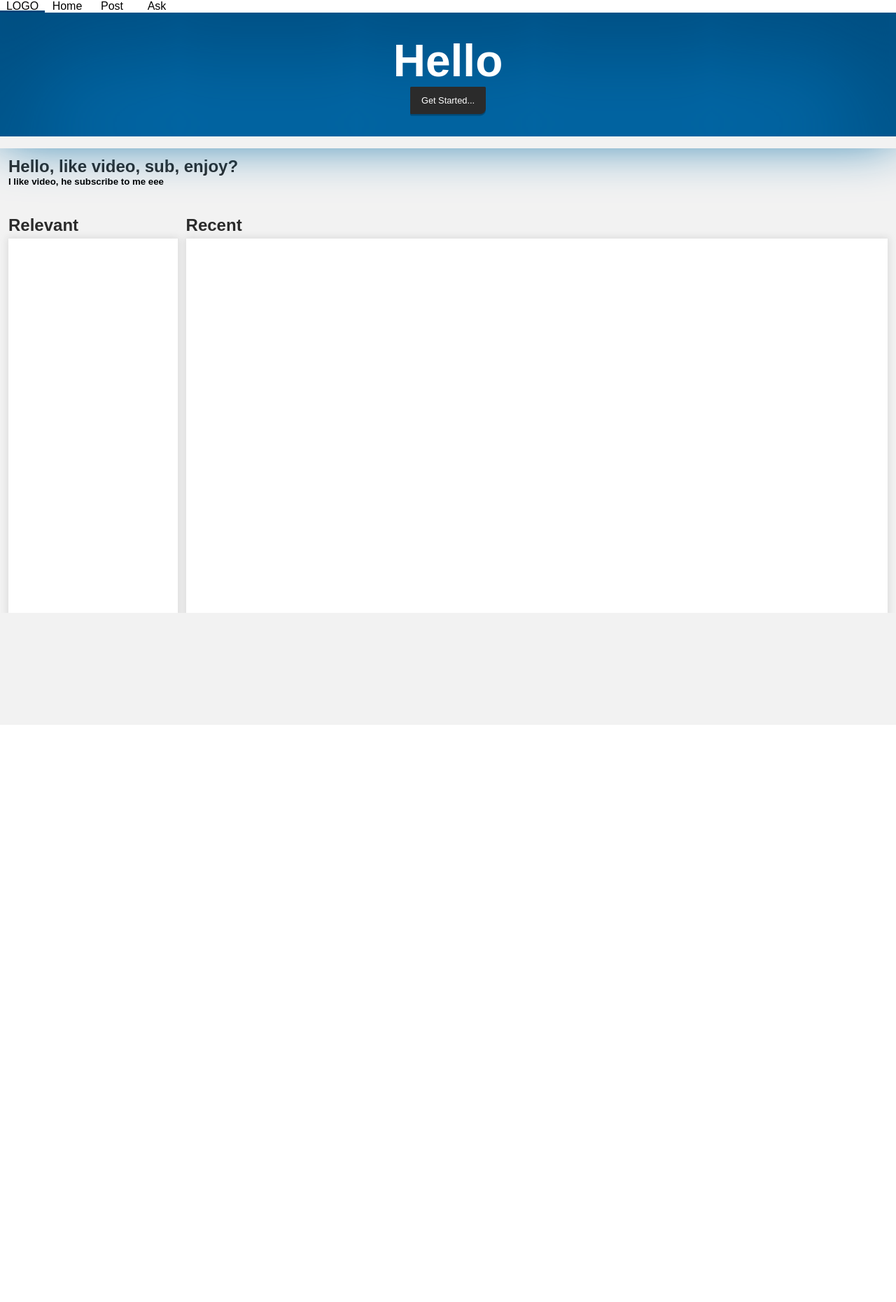
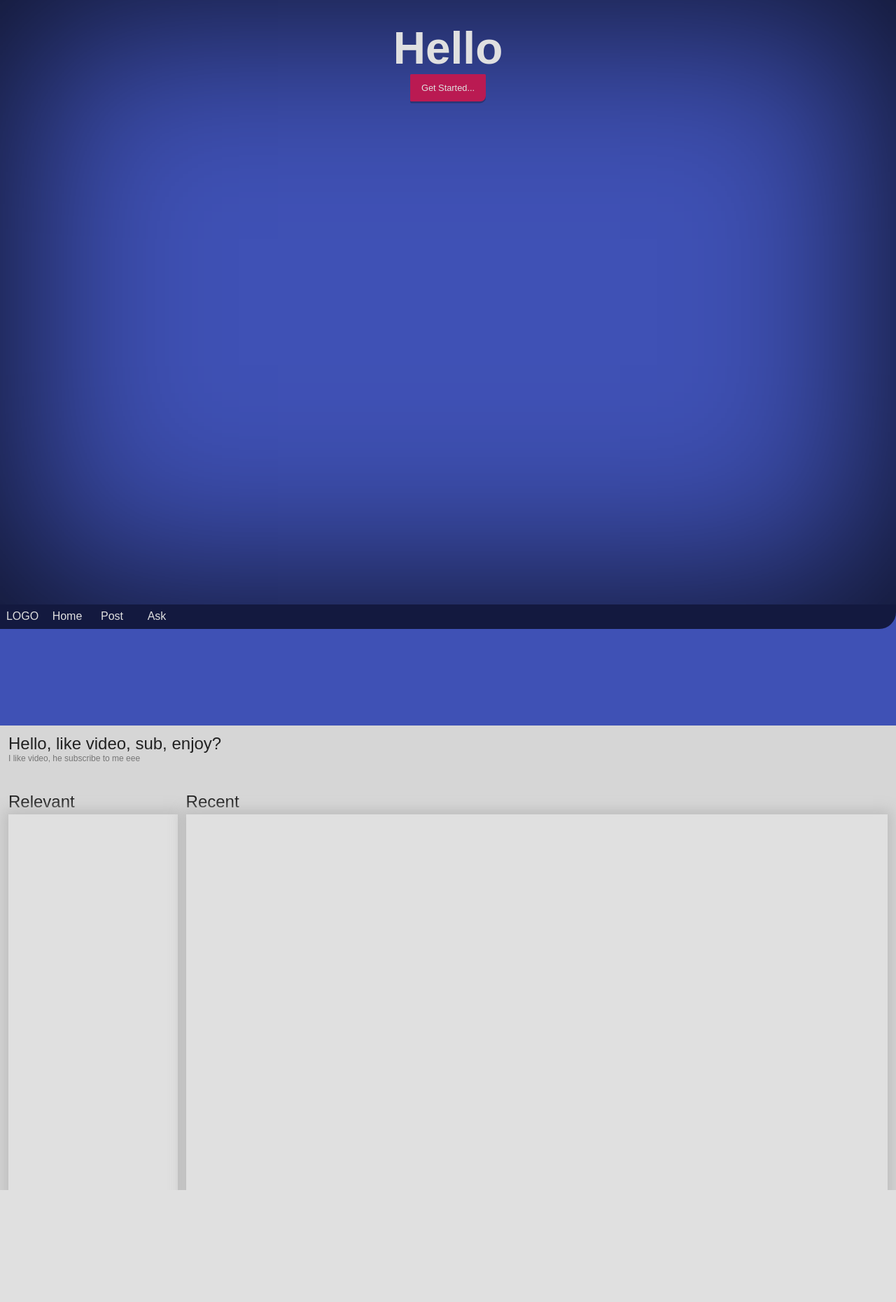
Before and after one commit to gabbe-k/tech-web-template, a PHP site: page / in a window 1280 px wide. Shown: the whole page at 70% size. Before the commit the page ends 1036 px from the top, so only its background shows below. Run offline with PHP 8.4, Linux system fonts and the light colour scheme.

Commit message:
Big Style Changes

```diff
--- a/css/master.css
+++ b/css/master.css
@@ -25,25 +25,33 @@
 }
 
 h1 {
-  color: #FFFFFF;
+  color: #e0e0e0;
   font-size: 4rem;
 }
 
 h2 {
-  color: #FFFFFF;
+  color: #e0e0e0;
   font-size: 1rem;
 }
 
 h3 {
-  color: #2b2b2b;
+  color: #212121;
   font-size: 1.5rem;
+  font-weight: 100;
+}
+
+h5 {
+  color: #757575;
+  font-size: 0.75rem;
+  font-weight: 100;
 }
 
 p {
   font-size: 0.8rem;
   font-weight: bolder;
-  color: white;
+  color: #757575;
   text-align: center;
+  font-weight: 100;
 }
 
 * {
@@ -73,46 +81,55 @@
 }
 
 h1 {
-  color: #FFFFFF;
+  color: #e0e0e0;
   font-size: 4rem;
 }
 
 h2 {
-  color: #FFFFFF;
+  color: #e0e0e0;
   font-size: 1rem;
 }
 
 h3 {
-  color: #2b2b2b;
+  color: #212121;
   font-size: 1.5rem;
+  font-weight: 100;
+}
+
+h5 {
+  color: #757575;
+  font-size: 0.75rem;
+  font-weight: 100;
 }
 
 p {
   font-size: 0.8rem;
   font-weight: bolder;
-  color: white;
+  color: #757575;
   text-align: center;
+  font-weight: 100;
 }
 
 .header-wrap {
-  border-bottom-right-radius: 1.5rem;
   z-index: 999;
 }
 
 .header-inner-wrap {
   display: grid;
   grid-template-columns: 1fr;
-  grid-template-rows: 0.2fr 1fr;
-  -webkit-box-shadow: 0px -15px 78px 0px #006aa3;
-  -moz-box-shadow: 0px -15px 78px 0px #006aa3;
-  box-shadow: 0px -15px 78px 0px #006aa3;
+  grid-template-rows: 1fr 0.2fr;
+  background: none;
   height: 100%;
   width: 100%;
 }
 .header-inner-wrap .header-nav {
   display: grid;
   grid-template-columns: 1fr 1fr 1fr 1fr 16fr;
-  background: #FFFFFF;
+  -webkit-box-shadow: inset 0px 0px 300px 35px rgba(0, 0, 0, 0.6);
+  -moz-box-shadow: inset 0px 0px 300px 35px rgba(0, 0, 0, 0.6);
+  box-shadow: inset 0px 0px 300px 35px rgba(0, 0, 0, 0.6);
+  background: #303F9F;
+  border-bottom-right-radius: 1.5rem;
   z-index: 999;
 }
 .header-inner-wrap .header-nav div {
@@ -120,18 +137,23 @@
   justify-content: center;
   align-items: center;
   transition: 0.1s 0s;
+  color: #e0e0e0;
 }
 .header-inner-wrap .header-nav div:hover {
-  -webkit-box-shadow: inset 0px -3px 0px 0px #00457a;
-  -moz-box-shadow: inset 0px -3px 0px 0px #00457a;
-  box-shadow: inset 0px -3px 0px 0px #00457a;
+  -webkit-box-shadow: inset 0px -4px 0px 0px #ba1a52;
+  -moz-box-shadow: inset 0px -4px 0px 0px #ba1a52;
+  box-shadow: inset 0px -4px 0px 0px #ba1a52;
 }
 .header-inner-wrap .header-info {
   padding: 2rem;
-  background: #0277bd;
-  -webkit-box-shadow: inset 0px 53px 170px 24px #004878;
-  -moz-box-shadow: inset 0px 53px 170px 24px #004878;
-  box-shadow: inset 0px 53px 170px 24px #004878;
+  background: #3F51B5;
+  -webkit-box-shadow: inset 0px 0px 300px 35px rgba(0, 0, 0, 0.75);
+  -moz-box-shadow: inset 0px 0px 300px 35px rgba(0, 0, 0, 0.75);
+  box-shadow: inset 0px 0px 300px 35px rgba(0, 0, 0, 0.75);
+  transition: all 1s 1s;
+}
+.header-inner-wrap .header-info:hover {
+  height: 100vh;
 }
 .header-inner-wrap .header-info .header-info-title {
   display: flex;
@@ -152,8 +174,8 @@
   transition: 0.05s ease-out;
   box-shadow: 0 0.25rem 0 -0.1rem rgba(0, 0, 0, 0.2);
   box-shadow: 0 0.15rem 0 0rem rgba(0, 0, 0, 0.25);
-  background-color: #2b2b2b;
-  color: #FFFFFF;
+  background-color: #ba1a52;
+  color: #e0e0e0;
   padding: 0.75rem 1rem 0.75rem 1rem;
   font-size: 0.8rem;
   border-radius: 0.1rem;
@@ -199,29 +221,37 @@
 }
 
 h1 {
-  color: #FFFFFF;
+  color: #e0e0e0;
   font-size: 4rem;
 }
 
 h2 {
-  color: #FFFFFF;
+  color: #e0e0e0;
   font-size: 1rem;
 }
 
 h3 {
-  color: #2b2b2b;
+  color: #212121;
   font-size: 1.5rem;
+  font-weight: 100;
+}
+
+h5 {
+  color: #757575;
+  font-size: 0.75rem;
+  font-weight: 100;
 }
 
 p {
   font-size: 0.8rem;
   font-weight: bolder;
-  color: white;
+  color: #757575;
   text-align: center;
+  font-weight: 100;
 }
 
 .footer-wrap {
-  background: #F2F2F2;
+  background: #e0e0e0;
   height: 10rem;
 }
 
@@ -252,29 +282,37 @@
 }
 
 h1 {
-  color: #FFFFFF;
+  color: #e0e0e0;
   font-size: 4rem;
 }
 
 h2 {
-  color: #FFFFFF;
+  color: #e0e0e0;
   font-size: 1rem;
 }
 
 h3 {
-  color: #2b2b2b;
+  color: #212121;
   font-size: 1.5rem;
+  font-weight: 100;
+}
+
+h5 {
+  color: #757575;
+  font-size: 0.75rem;
+  font-weight: 100;
 }
 
 p {
   font-size: 0.8rem;
   font-weight: bolder;
-  color: white;
+  color: #757575;
   text-align: center;
+  font-weight: 100;
 }
 
 .main-wrap {
-  background: #F2F2F2;
+  background: #d6d6d6;
   height: 40rem;
   padding: 0.75rem;
 }
@@ -288,10 +326,10 @@
   height: 100%;
 }
 .main-inner-wrap div {
-  background: #FFFFFF;
-  -webkit-box-shadow: 0px 0px 9px 2px rgba(173, 173, 173, 0.3);
-  -moz-box-shadow: 0px 0px 9px 2px rgba(173, 173, 173, 0.3);
-  box-shadow: 0px 0px 9px 2px rgba(173, 173, 173, 0.3);
+  background: #e0e0e0;
+  -webkit-box-shadow: 0px 0px 18px 6px #bdbdbd;
+  -moz-box-shadow: 0px 0px 18px 6px #bdbdbd;
+  box-shadow: 0px 0px 18px 6px #bdbdbd;
 }
 
 .postlist-left-text {
@@ -304,7 +342,6 @@
 }
 
 .postlist-left {
-  background: #ededed;
   grid-column: 1/2;
 }
 
@@ -318,7 +355,6 @@
 }
 
 .postlist-center {
-  background: #efefef;
   grid-column: 2/6;
 }
 
@@ -327,7 +363,7 @@
   grid-template-columns: 1fr;
   height: 100%;
   width: 100%;
-  background: #F2F2F2;
+  background: #3F51B5;
 }
 
 /*# sourceMappingURL=master.css.map */
--- a/index.php
+++ b/index.php
@@ -13,6 +13,15 @@
       <div class="header-wrap">
         <div class="header-inner-wrap">
 
+          <div class="header-info">
+            <div class="header-info-title">
+              <h1>Hello</h1>
+            </div>
+            <div class="header-info-hub">
+              <button type="button" name="button" id="dropBtn">Get Started...</button>
+            </div>
+          </div>
+
           <div class="header-nav">
             <div id="Logo">
               LOGO
@@ -20,15 +29,6 @@
             <div class="active">Home</div>
             <div>Post</div>
             <div>Ask</div>
-          </div>
-
-          <div class="header-info">
-            <div class="header-info-title">
-              <h1>Hello</h1>
-            </div>
-            <div class="header-info-hub">
-              <button type="button" name="button" id="dropBtn">Get Started...</button>
-            </div>
           </div>
 
         </div>
--- a/scss/footer.scss
+++ b/scss/footer.scss
@@ -1,6 +1,6 @@
 @import "misc";
 
 .footer-wrap {
-  background: $two;
+  background: $Text;
   height: 10rem;
 }
--- a/scss/header.scss
+++ b/scss/header.scss
@@ -1,7 +1,6 @@
 @import "misc";
 
 .header-wrap {
-  border-bottom-right-radius: 1.5rem;
   //box-shadow: 0 0.4rem 0 -.1rem rgba(0,0,0,.65);
   z-index: 999;
 }
@@ -9,28 +8,30 @@
 .header-inner-wrap {
   display: grid;
   grid-template-columns: 1fr;
-  grid-template-rows: 0.2fr 1fr;
-  -webkit-box-shadow: 0px -15px 78px 0px rgba(0,106,163,1);
-  -moz-box-shadow: 0px -15px 78px 0px rgba(0,106,163,1);
-  box-shadow: 0px -15px 78px 0px rgba(0,106,163,1);
+  grid-template-rows: 1fr 0.2fr;
+  background: none;
 
   .header-nav {
     display: grid;
     grid-template-columns: 1fr 1fr 1fr 1fr 16fr;
+    -webkit-box-shadow: inset 0px 0px 300px 35px rgba(0,0,0,0.6);
+    -moz-box-shadow: inset 0px 0px 300px 35px rgba(0,0,0,0.6);
+    box-shadow: inset 0px 0px 300px 35px rgba(0,0,0,0.6);
 
-    background: $one;
-    //border-bottom-right-radius: 1.5rem;
+    background: $PrimDark;
+    border-bottom-right-radius: 1.5rem;
 
     & div {
       display: flex;
       justify-content: center;
       align-items: center;
       transition: 0.1s 0s;
+      color: $Text;
 
       &:hover {
-        -webkit-box-shadow: inset 0px -3px 0px 0px rgba(0,69,122,1);
-        -moz-box-shadow: inset 0px -3px 0px 0px rgba(0,69,122,1);
-        box-shadow: inset 0px -3px 0px 0px rgba(0,69,122,1);
+        -webkit-box-shadow: inset 0px -4px 0px 0px rgba(186,26,82,1);
+        -moz-box-shadow: inset 0px -4px 0px 0px rgba(186,26,82,1);
+        box-shadow: inset 0px -4px 0px 0px rgba(186,26,82,1);
       }
     }
 
@@ -39,10 +40,16 @@
 
   .header-info {
     padding: 2rem;
-    background: #0277bd;
-    -webkit-box-shadow: inset 0px 53px 170px 24px rgba(0,72,120,1);
-    -moz-box-shadow: inset 0px 53px 170px 24px rgba(0,72,120,1);
-    box-shadow: inset 0px 53px 170px 24px rgba(0,72,120,1);
+    background: $Prim;
+    -webkit-box-shadow: inset 0px 0px 300px 35px rgba(0,0,0,0.75);
+    -moz-box-shadow: inset 0px 0px 300px 35px rgba(0,0,0,0.75);
+    box-shadow: inset 0px 0px 300px 35px rgba(0,0,0,0.75);
+    transition: height 1s 1s;
+    /*height: 10rem;
+
+    &:hover {
+      height: 100vh;
+    } */
 
     .header-info-title {
       display: flex;
@@ -63,8 +70,8 @@
           @include buttonMix();
           box-shadow: 0 0.15rem 0 0rem rgba(0,0,0,.25);
 
-          background-color: $six;
-          color: $one;
+          background-color: $Accent;
+          color: $Text;
           padding: 0.75rem 1rem 0.75rem 1rem;
           font-size: 0.8rem;
           border-radius: 0.1rem;
--- a/scss/main.scss
+++ b/scss/main.scss
@@ -1,7 +1,7 @@
 @import "misc";
 
 .main-wrap {
-  background: $two;
+  background: $TextDark;
   height: 40rem;
   padding: 0.75rem;
 }
@@ -15,10 +15,10 @@
   height: 100%;
 
   & div {
-    background: $one;
-    -webkit-box-shadow: 0px 0px 9px 2px rgba(173,173,173,0.3);
-    -moz-box-shadow: 0px 0px 9px 2px rgba(173,173,173,0.3);
-    box-shadow: 0px 0px 9px 2px rgba(173,173,173,0.3);
+    background: $Text;
+    -webkit-box-shadow: 0px 0px 18px 6px rgba(189,189,189,1);
+    -moz-box-shadow: 0px 0px 18px 6px rgba(189,189,189,1);
+    box-shadow: 0px 0px 18px 6px rgba(189,189,189,1);
   }
 }
 
@@ -32,7 +32,6 @@
 }
 
 .postlist-left {
-  background: #ededed;
   grid-column: 1/2;
 }
 
@@ -46,6 +45,5 @@
 }
 
 .postlist-center {
-  background: #efefef;
   grid-column: 2/6;
 }
--- a/scss/master.scss
+++ b/scss/master.scss
@@ -8,7 +8,7 @@
   grid-template-columns: 1fr;
   height: 100%;
   width: 100%;
-  background: $two;
+  background: $Prim;
 }
 
 .content-wrap div {
--- a/scss/misc.scss
+++ b/scss/misc.scss
@@ -1,10 +1,17 @@
 //colors
-$one : #FFFFFF;
-$two : #F2F2F2;
-$three : #aaaaaa;
-$four : #7f7f7f;
-$five : #5b5b5b;
-$six : #2b2b2b;
+$Text : #e0e0e0;
+$PrimText : #212121;
+$SecText : #757575;
+$TextDark : #d6d6d6;
+
+$Divider : #BDBDBD;
+
+$Prim : #3F51B5;
+$PrimLight : #C5CAE9;
+$PrimDark : #303F9F;
+
+$Accent : #ba1a52;
+//$Header : #0277bd;
 
 //mixins
 @mixin fadein($time, $opacity) {
@@ -77,23 +84,31 @@
 }
 
 h1 {
-  color: $one;
+  color: $Text;
   font-size: 4rem;
 }
 
 h2 {
-  color: $one;
+  color: $Text;
   font-size: 1rem;
 }
 
 h3 {
-  color: $six;
+  color: $PrimText;
   font-size: 1.5rem;
+  font-weight: 100;
+}
+
+h5 {
+  color: $SecText;
+  font-size: 0.75rem;
+  font-weight: 100;
 }
 
 p {
   font-size: 0.8rem;
   font-weight: bolder;
-  color: white;
+  color: $SecText;
   text-align: center;
+  font-weight: 100;
 }
```
Also changed, not shown: css/footer.css (+13 -5 lines), css/header.css (+33 -19 lines), css/main.css (+17 -11 lines), css/misc.css (+12 -4 lines), 6 other files.
